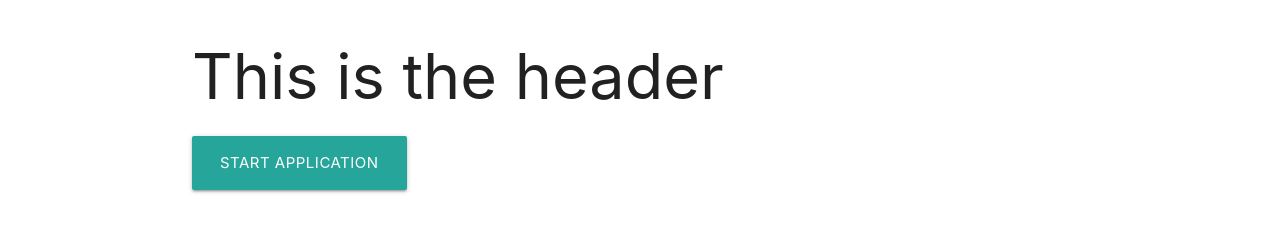
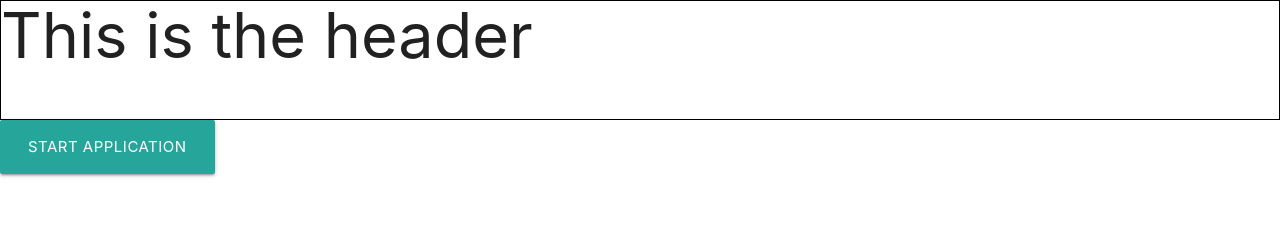
Before and after one commit to ddonjuan/candidates-interview-scheduling, a React app in the folder client/: page / in a window 1280 px wide. Built offline with nearby package versions, Linux system fonts and the light colour scheme.

Commit message:
fixed container width and height for app component

```diff
--- a/client/src/components/App.js
+++ b/client/src/components/App.js
@@ -9,9 +9,16 @@ import CandidateConfirmationPage from './candidate-confirmation-page';
 import '../stylesheets/App.css';
 
 class App extends Component {
+  constructor(props){
+    super(props);
+
+    // this.state={
+
+    // }
+  }
   render() {
     return (
-      <div className="container">
+      <div className="app">
         <Header/>
         <Route exact path="/" component={CandidateLandingPage}/>
         <Route path="/candidate-step1-info" component={CandidateStep1Info}/>
--- a/client/src/components/candidate-header.js
+++ b/client/src/components/candidate-header.js
@@ -2,6 +2,8 @@ import React from 'react';
 
 export default (props) => {
     return (
-        <h1>This is the header</h1>
+        <div className="header">
+            <h1>This is the header</h1>
+        </div>
     )
 }
--- a/client/src/stylesheets/App.css
+++ b/client/src/stylesheets/App.css
@@ -1,3 +1,13 @@
-.App {
-  text-align: center;
+
+.app{
+  width: 100vw;
+  height: 100vh;
 }
+.header{
+  border: 1px solid black;
+  width: 100%;
+  height: 15%;
+}
+.header h1{
+  margin: 0;
+}
```
